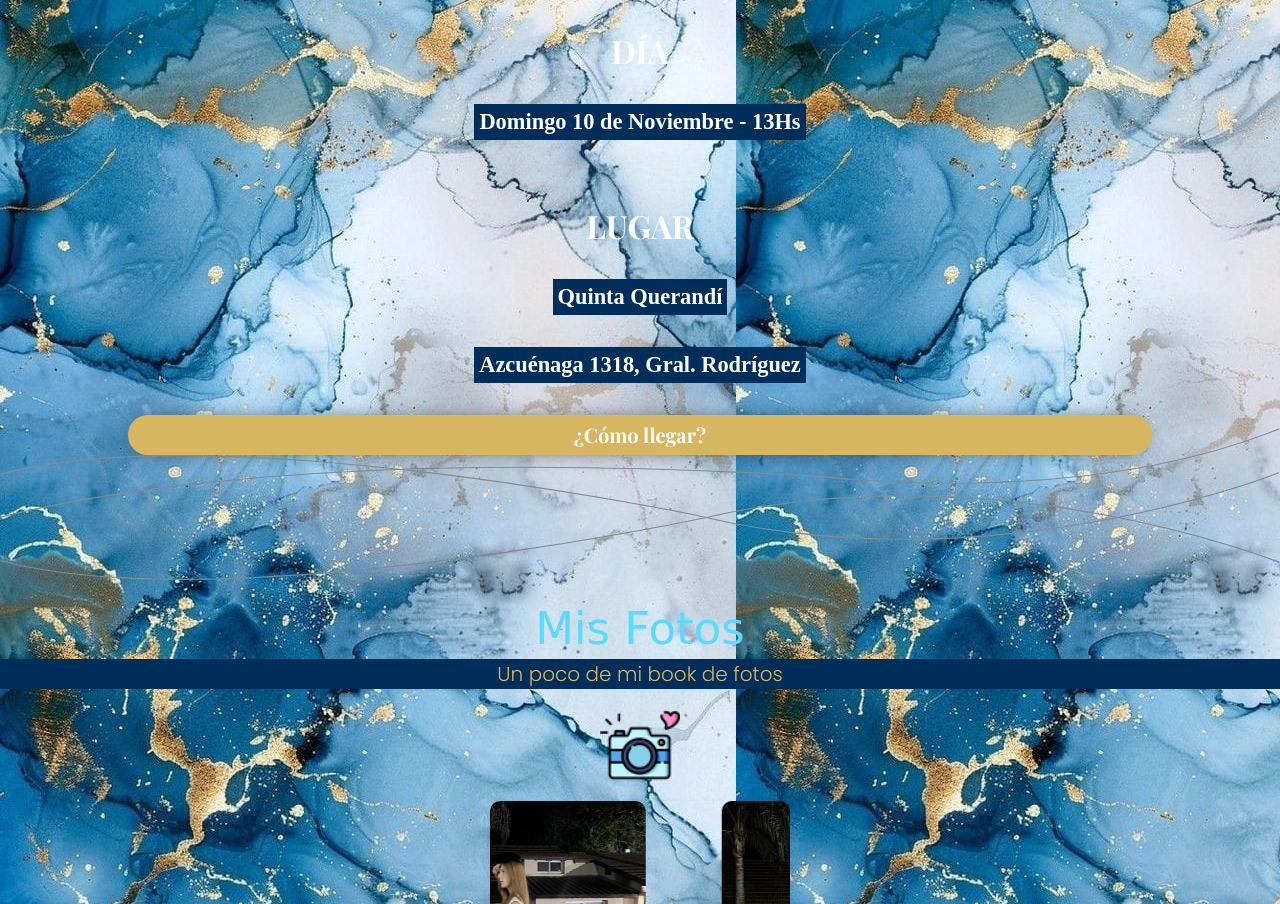
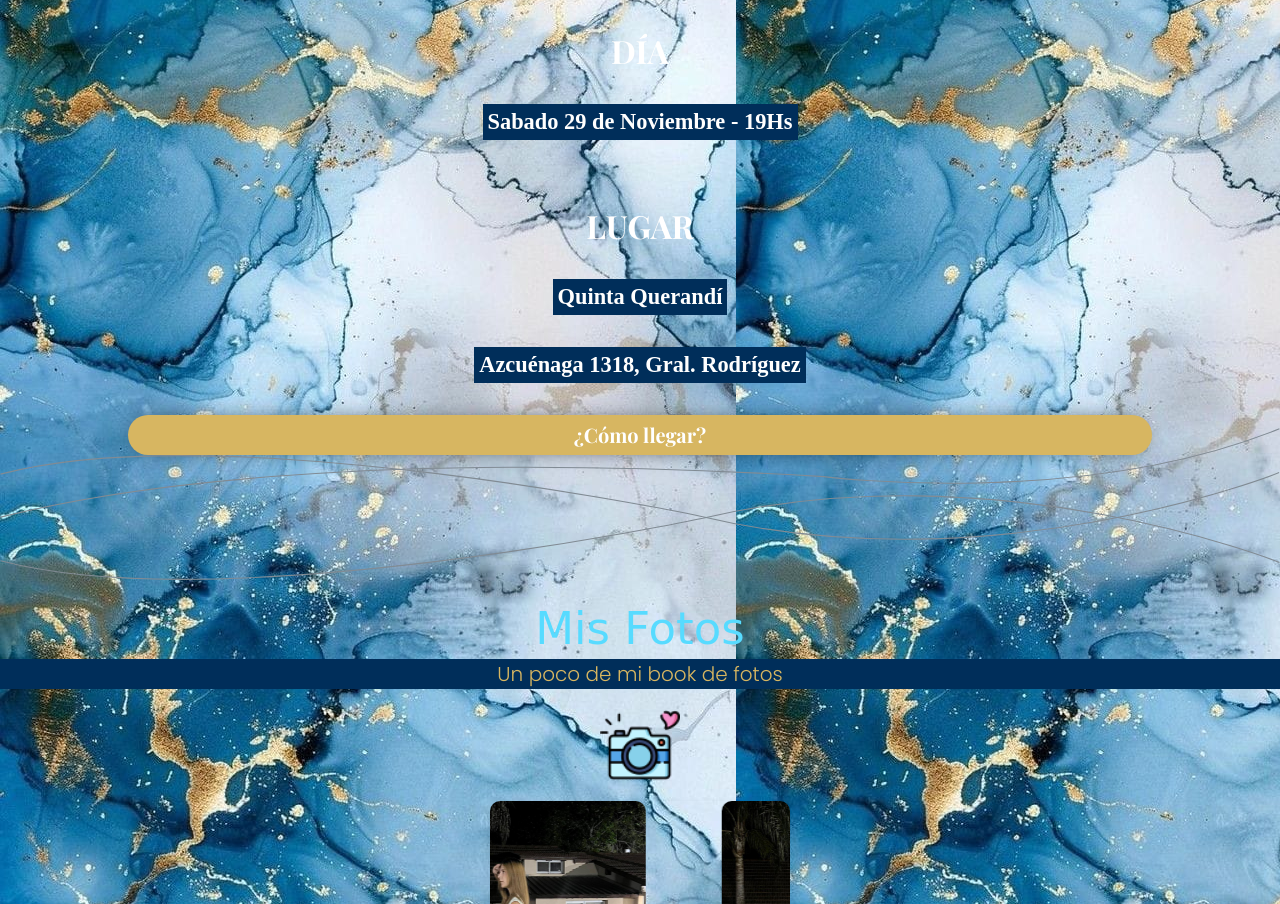
Before and after one commit to Lean-Herrera/invitacion-Juli, a plain HTML site: page index.html in a window 1280 px wide. Shown: the part 2299-3203 px from the top of the page. Drawn offline with nearby package versions, Linux system fonts and the light colour scheme; a web font is replaced by a local one.

Commit message:
Update index.html

```diff
--- a/index.html
+++ b/index.html
@@ -189,7 +189,7 @@
 
             <section class="fecha">
                 <h2>DÍA</h2>
-                <h3> Domingo 10 de Noviembre - 13Hs</h3>
+                <h3> Sabado 29 de Noviembre - 19Hs</h3>
 
 
             </section>
```
